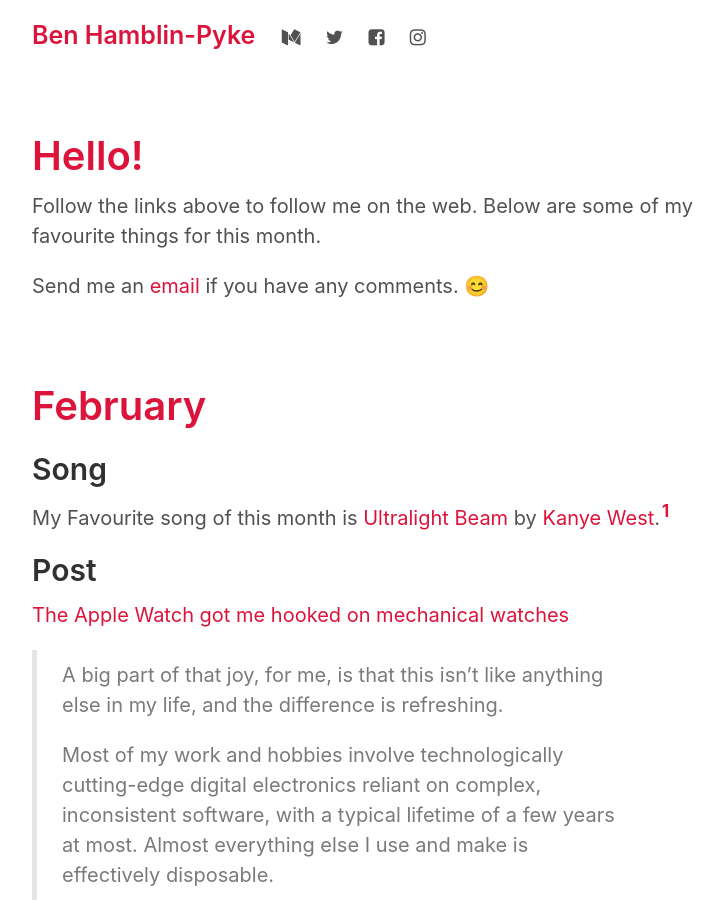
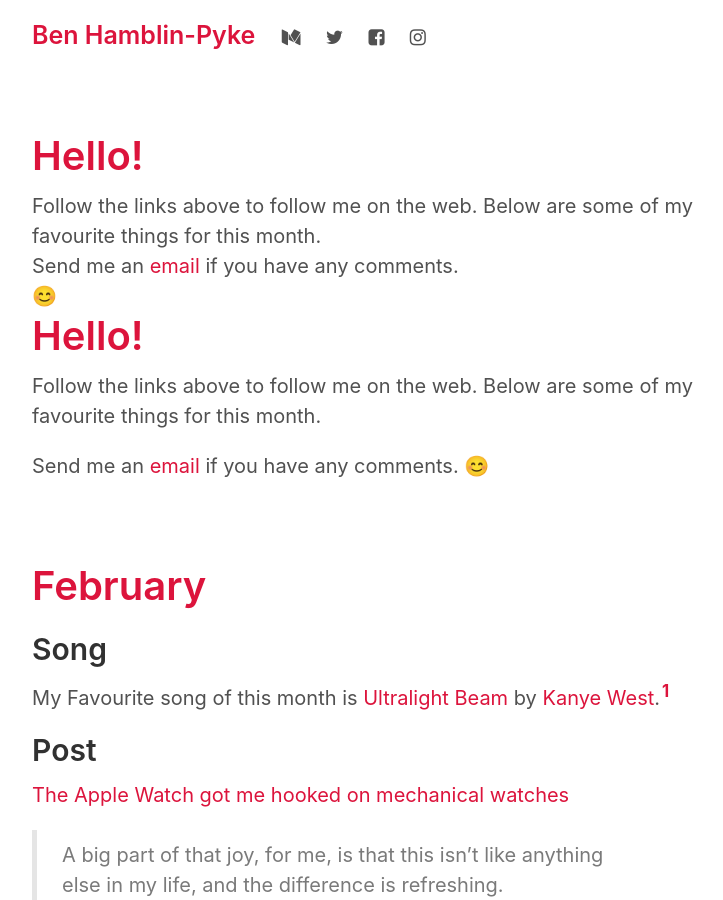
Before and after one commit to humanboring/Human-Boring-source, a Jekyll site: the page built from index.html, in a window 1280 px wide and 900 px high. Shown: the whole window, without its empty margins (258-981 px from the left). Built offline with Jekyll 4.4.1, drawn with Linux system fonts in a browser that asks for light colours; nearby versions of some CDN libraries; the list of posts is cut into pages by our own code; comment, search, counter and statistics services are not loaded.

Commit message:
Update index.html

```diff
--- a/index.html
+++ b/index.html
@@ -2,6 +2,14 @@
 layout: default
 title: Home
 ---
+ <div class="posts">
+  <h1 class="post-title">
+   Hello!
+  </h1>
+  Follow the links above to follow me on the web. Below are some of my favourite things for this month.</br>
+  Send me an <a href="mailto:me@humanboring.net">email</a> if you have any comments.</br>
+ 😊
+ </div>
 
  <div class="posts">
    {% for post in paginator.posts %}
@@ -18,6 +26,7 @@ title: Home
     </article>
     {% endfor %}
   </div>
+
   <div class="masthead">
    <a href="{{ site.baseurl }}/archive.html" title="Archive">Past months are here</a>
   </div>
```
